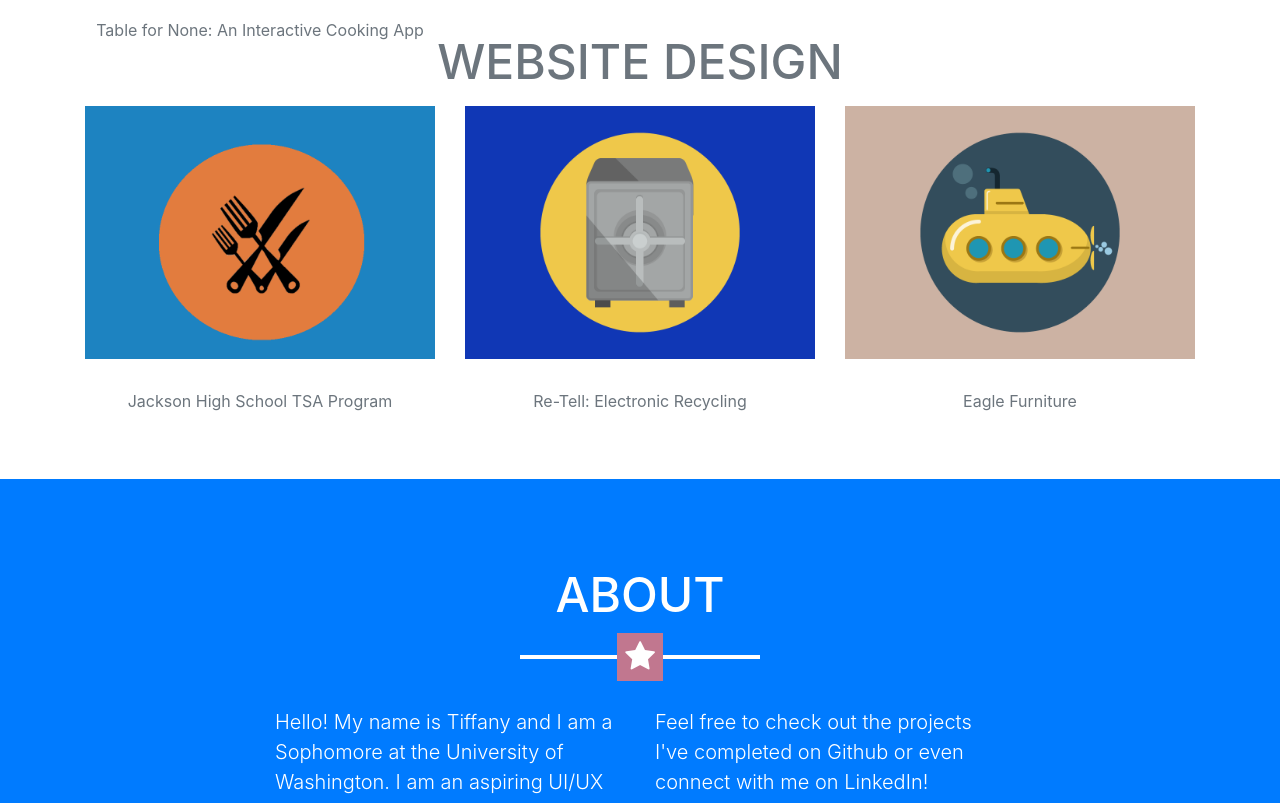
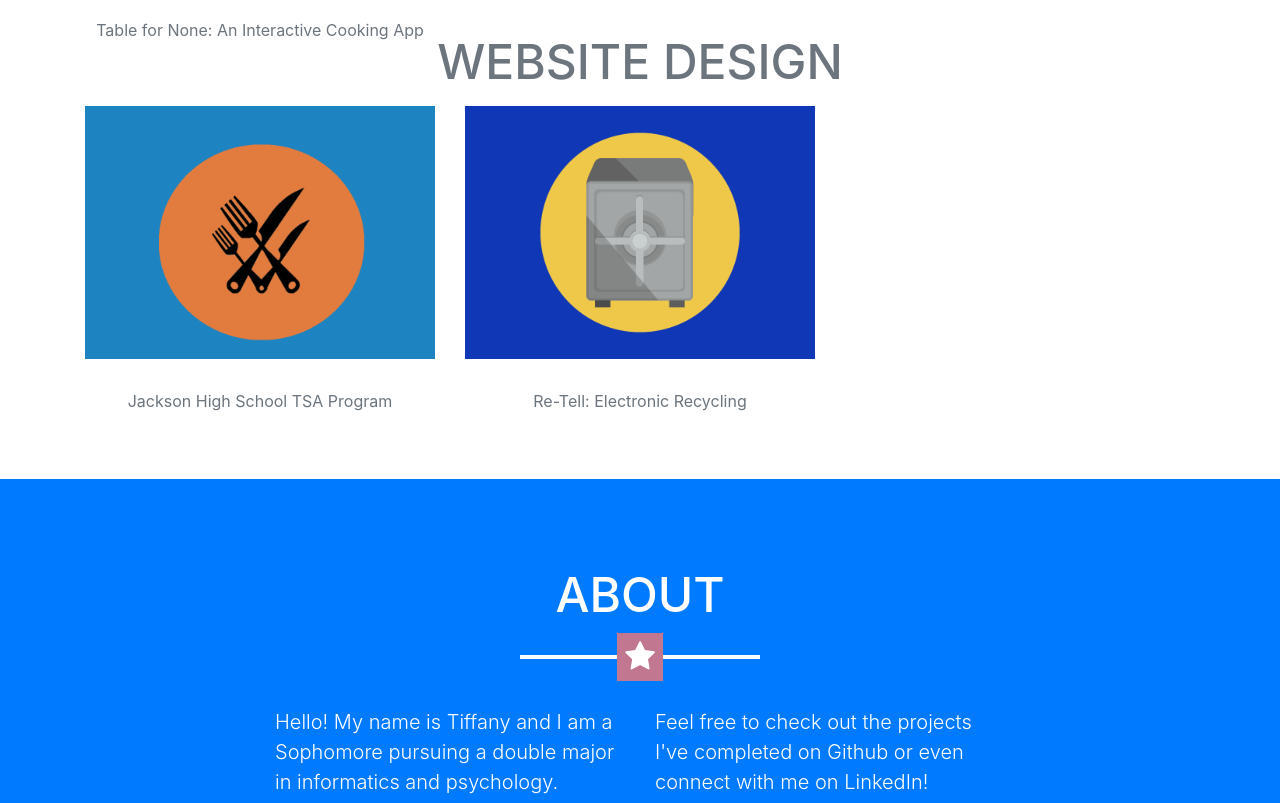
Before and after one commit to t-ffanylai/t-ffanylai.github.io, a website with bundled scripts: page index.html in a window 1280 px wide. Shown: the part 1795-2598 px from the top of the page. Built offline with nearby package versions, Linux system fonts and the light colour scheme.

Commit message:
Update index.html

```diff
--- a/index.html
+++ b/index.html
@@ -167,17 +167,6 @@
             </a>
             <p class="text-center text-secondary mb-0">Re-Tell: Electronic Recycling</p>
           </div>
-          <div class="col-md-6 col-lg-4">
-            <a class="portfolio-item d-block mx-auto" href="#portfolio-modal-9">
-              <div class="portfolio-item-caption d-flex position-absolute h-100 w-100">
-                <div class="portfolio-item-caption-content my-auto w-100 text-center text-white">
-                  <i class="fa fa-search-plus fa-3x"></i>
-                </div>
-              </div>
-              <img class="img-fluid" src="img/portfolio/submarine.png" alt="">
-            </a>
-            <p class="text-center text-secondary mb-0">Eagle Furniture</p>
-          </div>
         </div>
 
       </div>
@@ -190,7 +179,7 @@
         <hr class="star-light mb-5">
         <div class="row">
           <div class="col-lg-4 ml-auto">
-            <p class="lead">Hello! My name is Tiffany and I am a Sophomore at the University of Washington. I am an aspiring UI/UX designer.</p>
+            <p class="lead">Hello! My name is Tiffany and I am a Sophomore pursuing a double major in informatics and psychology.</p>
           </div>
           <div class="col-lg-4 mr-auto">
             <p class="lead">Feel free to check out the projects I've completed on Github or even connect with me on LinkedIn!</p>
```
